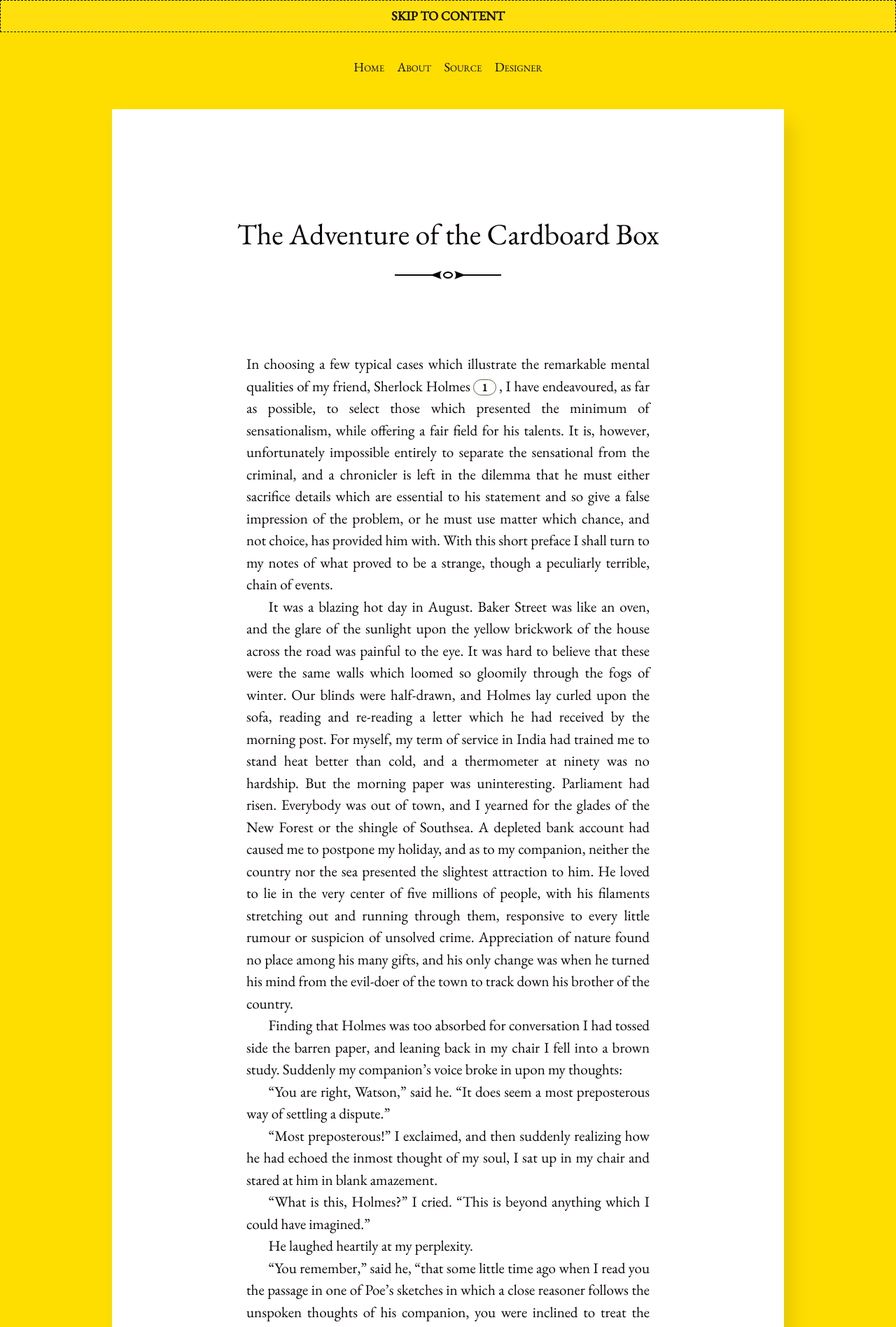
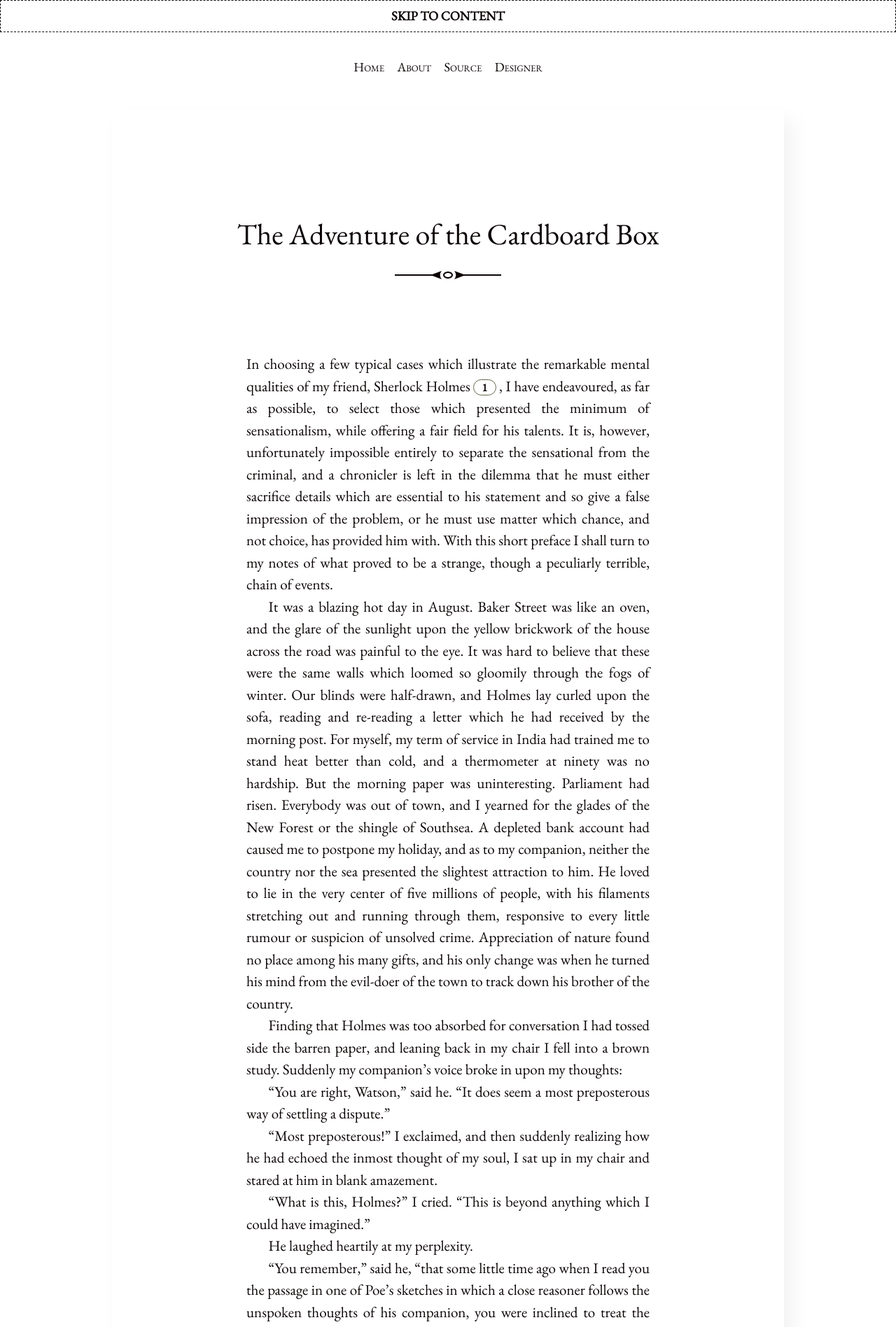
Before and after one commit to akirasyahputra/blog, a Jekyll site: the page built from _posts/2011-11-11-the-adventure-of-the-cardboard-box.md, in a window 1280 px wide. Shown: the top 1896 px of the page at 70% size. Built offline with Jekyll 4.4.1, drawn with Linux system fonts in a browser that asks for light colours.

Commit message:
Update _variables.scss

```diff
--- a/_sass/_variables.scss
+++ b/_sass/_variables.scss
@@ -1,5 +1,5 @@
-$brand-color:         #fede00;
-$highlight:           lighten($brand-color, 35%);
+$brand-color:         #fff;
+$highlight:           lighten(#fede00, 35%);
 $text-color:          #0b0404;
 $muted-text-color:    #64644B;
 $font-family:         "EB Garamond", Garamond, "Times New Roman", serif;
```
